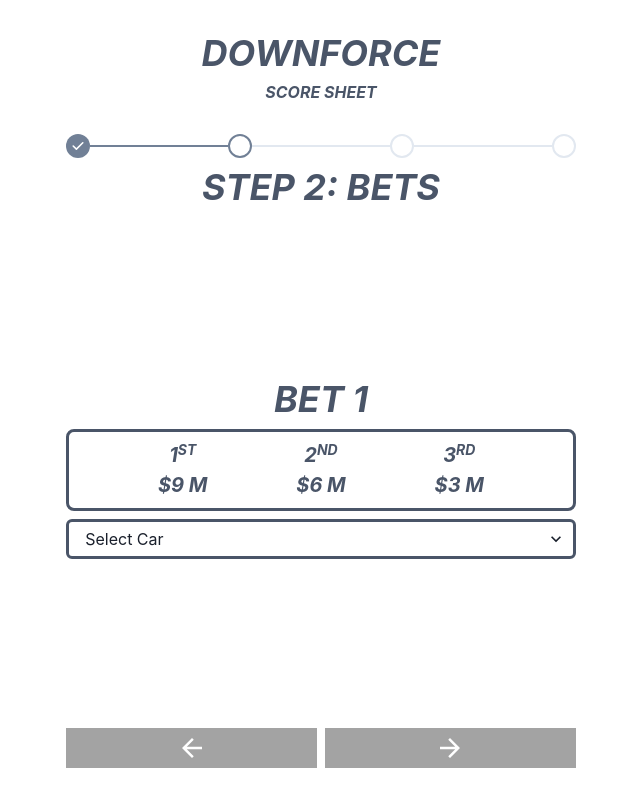
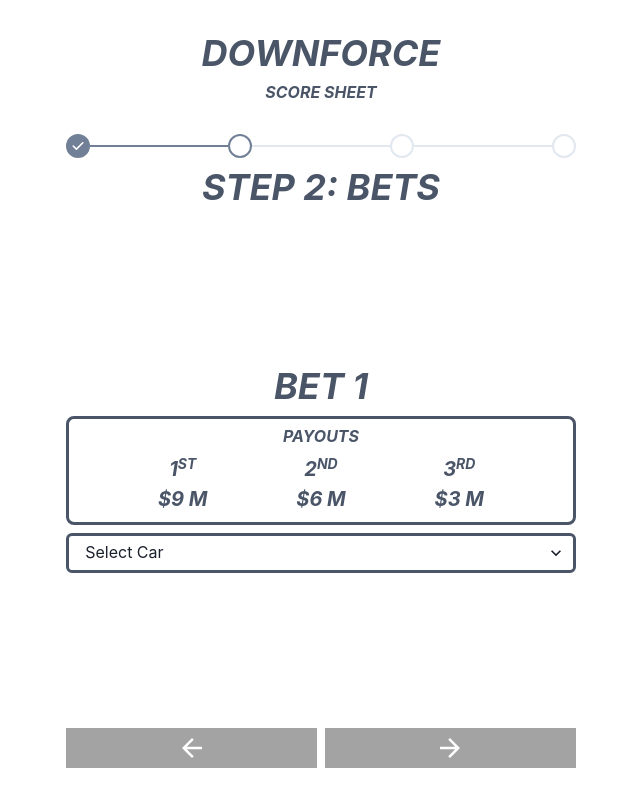
Before and after one commit to greenplastic90/downforce-score-sheet, a React (Create React App) app: page / in a window 1280 px wide. Both pictures are taken after a click on the button 769 px from the left and 748 px from the top of the page. Shown: the whole page, without its empty margins (319-959 px from the left). Built offline with nearby package versions, Linux system fonts and the light colour scheme.

Commit message:
added 'payout' heading to BettingPayouts

```diff
--- a/src/components/Bets/Bets.js
+++ b/src/components/Bets/Bets.js
@@ -1,4 +1,4 @@
-import React, { useEffect, useState } from 'react'
+import React from 'react'
 import { Heading, Select, VStack } from '@chakra-ui/react'
 import BettingPayouts from './BettingPayouts'
 import MyCars from '../miscellaneous/MyCars'
--- a/src/components/Bets/BettingPayouts.js
+++ b/src/components/Bets/BettingPayouts.js
@@ -1,5 +1,5 @@
 import React from 'react'
-import { Box, Text, HStack, VStack } from '@chakra-ui/react'
+import { Box, Text, HStack, VStack, Heading } from '@chakra-ui/react'
 
 const splitOrdinalNumber = (number) => {
   const ordinals = { 1: 'st', 2: 'nd', 3: 'rd' }
@@ -10,6 +10,7 @@
   return (
     <HStack w={'full'} p={2} border={'3px solid'} borderColor={'gray.600'} borderRadius={'lg'}>
       <VStack w={'full'}>
+        <Heading size={'sm'}>Payouts</Heading>
         <HStack w={'full'} justify={'space-evenly'}>
           {Object.entries(payout).map(([position, amount]) => {
             const { number, suffix } = splitOrdinalNumber(position)
```
Also changed, not shown: 1 other file (tests, documents, lock files or other folders). Lines whose indentation alone changed are shown as unchanged.
